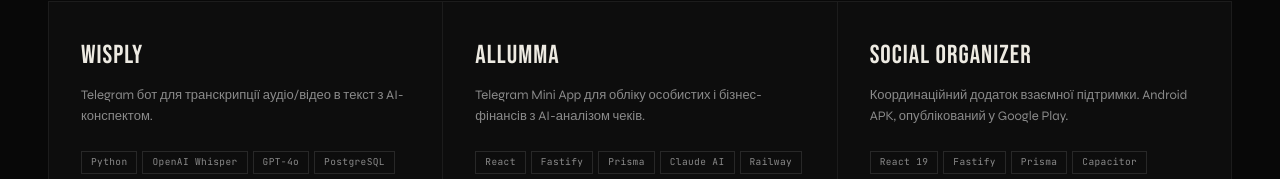
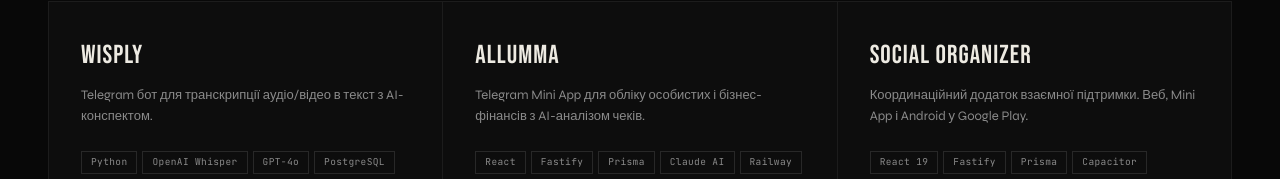
Before and after one commit to Lambertain/lambertain-site, a Next.js app: page / in a window 1280 px wide. Shown: the part 2604-2783 px from the top of the page. Built offline with nearby package versions, Linux system fonts and the light colour scheme.

Commit message:
feat: 14 projects with real links, multi-link support per card, new projects added

```diff
--- a/src/data/projects.ts
+++ b/src/data/projects.ts
@@ -1,4 +1,9 @@
 export type ProjectCategory = "all" | "telegram" | "ai" | "saas" | "web" | "tools";
+
+export interface ProjectLink {
+  url: string;
+  label: string;
+}
 
 export interface Project {
   num: string;
@@ -7,8 +12,7 @@
   longDesc: string;
   tags: string[];
   categories: Exclude<ProjectCategory, "all">[];
-  url: string | null;
-  urlLabel: string | null;
+  links: ProjectLink[];
   noUrlReason: string | null;
 }
 
@@ -26,132 +30,164 @@
     num: "01",
     name: "WISPLY",
     desc: "Telegram бот для транскрипції аудіо/відео в текст з AI-конспектом.",
-    longDesc: "Підтримує YouTube, TikTok, Instagram Reels, голосові повідомлення Telegram, аудіо/відео файли. OpenAI Whisper для транскрипції, GPT для структурованого конспекту. Система тарифів зі Stripe та Telegram Stars, реферальна програма. Безкоштовно — 5 транскрипцій/місяць до 2 годин.",
+    longDesc: "Підтримує YouTube, TikTok, Instagram Reels, голосові повідомлення, аудіо/відео файли. OpenAI Whisper для транскрипції, GPT для структурованого конспекту. Система тарифів зі Stripe та Telegram Stars, реферальна програма. Безкоштовно — 5 транскрипцій/місяць до 2 годин.",
     tags: ["Python", "OpenAI Whisper", "GPT-4o", "PostgreSQL", "Railway"],
     categories: ["telegram", "ai"],
-    url: null,
-    urlLabel: null,
-    noUrlReason: "Бот у закритому бета-доступі",
+    links: [{ url: "https://t.me/Wisply_bot", label: "Telegram бот" }],
+    noUrlReason: null,
   },
   {
     num: "02",
     name: "ALLUMMA",
     desc: "Telegram Mini App для обліку особистих і бізнес-фінансів з AI-аналізом чеків.",
-    longDesc: "Multi-tenant архітектура: кілька гаманців, спільний доступ. Фото чека → Claude AI парсить суму, категорію, дату. Повна аналітика витрат з графіками та фільтрами. Експорт у CSV. Telegram initData автентифікація без паролів.",
+    longDesc: "Multi-tenant архітектура: кілька гаманців, спільний доступ. Фото чека → Claude AI парсить суму, категорію, дату. Повна аналітика витрат з графіками та фільтрами. Telegram initData автентифікація без паролів. Доступний як веб-сайт і Telegram Mini App.",
     tags: ["React", "Fastify", "Prisma", "Claude AI", "Railway"],
     categories: ["telegram", "ai"],
-    url: null,
-    urlLabel: null,
-    noUrlReason: "Mini App у стадії розробки",
+    links: [
+      { url: "https://www.allumma.app/", label: "allumma.app" },
+      { url: "https://t.me/allumma_bot", label: "Mini App" },
+    ],
+    noUrlReason: null,
   },
   {
     num: "03",
     name: "SOCIAL ORGANIZER",
-    desc: "Координаційний додаток взаємної підтримки. Android APK, опублікований у Google Play.",
-    longDesc: "Платформа для організації колективної підтримки між учасниками. Веб-версія + Android APK (Capacitor). Система завдань, підтверджень і рейтингів. Localizations: ru/en. Повний CI/CD через Railway та Google Play Internal Testing.",
+    desc: "Координаційний додаток взаємної підтримки. Веб, Mini App і Android у Google Play.",
+    longDesc: "Платформа для організації взаємної підтримки між учасниками спільноти. Веб-версія, Telegram Mini App і Android APK (Capacitor) в Google Play. Система завдань, підтверджень і рейтингів. Локалізація ru/en. CI/CD через Railway.",
     tags: ["React 19", "Fastify", "Prisma", "Capacitor", "Railway"],
     categories: ["web"],
-    url: "https://play.google.com/store/apps/details?id=com.socialorganizer.app",
-    urlLabel: "Google Play",
+    links: [
+      { url: "https://www.orginizer.com/", label: "orginizer.com" },
+      { url: "https://play.google.com/store/apps/details?id=com.socialorganizer.app", label: "Google Play" },
+    ],
     noUrlReason: null,
   },
   {
     num: "04",
     name: "POWERINSIDE",
     desc: "AI-платформа для коучингу у силових видах спорту з AI-інтерв'ю тренерів.",
-    longDesc: "Тренери проходять AI-інтерв'ю (Claude): методика, спеціалізація, досвід → формується профіль. Атлети задають питання — AI відповідає від імені тренера на базі профілю. Stripe-оплата підписки. Next.js App Router + tRPC end-to-end type safety.",
+    longDesc: "Тренери проходять AI-інтерв'ю (Claude): методика, спеціалізація, досвід → формується профіль. Атлети задають питання — AI відповідає від імені тренера. Stripe-оплата підписки. Next.js App Router + tRPC end-to-end type safety. Доступний як веб і Telegram Mini App.",
     tags: ["Next.js", "tRPC", "Prisma", "Claude AI", "Stripe"],
     categories: ["ai", "saas"],
-    url: null,
-    urlLabel: null,
-    noUrlReason: "Платформа у закритому доступі для клієнта",
+    links: [
+      { url: "https://powerinside.app/", label: "powerinside.app" },
+    ],
+    noUrlReason: null,
   },
   {
     num: "05",
-    name: "KETTLEBELL",
-    desc: "Telegram Mini App для тренувань з готовими програмами і системою досягнень.",
-    longDesc: "34 вправи, 10 готових програм тренувань різних рівнів. Трекер прогресу по підходах і повторах. Система досягнень і стриків. Монорепо Turborepo: @kb/db, @kb/shared, @kb/i18n. tRPC забезпечує повну типізацію між фронтом і беком.",
-    tags: ["React", "Fastify", "tRPC", "Turborepo", "Railway"],
-    categories: ["telegram"],
-    url: null,
-    urlLabel: null,
-    noUrlReason: "Mini App у розробці",
-  },
-  {
-    num: "06",
     name: "TG LEADS PARSER",
     desc: "Мультитенантний SaaS-парсер лідів з Telegram-чатів з Mini App для управління.",
     longDesc: "Підключення власних Telegram-акаунтів через Telethon. Парсинг за ключовими словами, часом, активністю. Фільтрація дублікатів, експорт контактів. Mini App для управління задачами парсингу. SaaS-тарифи з лімітами по чатах і контактах.",
     tags: ["FastAPI", "Telethon", "React", "PostgreSQL", "Railway"],
     categories: ["telegram", "saas"],
-    url: null,
-    urlLabel: null,
-    noUrlReason: "SaaS у стадії MVP",
+    links: [
+      { url: "https://t.me/tgleadsparser_bot", label: "Telegram бот" },
+    ],
+    noUrlReason: null,
+  },
+  {
+    num: "06",
+    name: "BOOKING AI",
+    desc: "AI-букер для фотомоделей: автовідповіді на сайтах агентств через Grok AI.",
+    longDesc: "Playwright автоматизує браузерні профілі AdsPower для кожної моделі. Grok AI генерує відповіді фотографам у контексті переписки. Telegram-бот для менеджера з апрувом кожного повідомлення. Tracking знімок. Watchdog процес на Windows Server. Mini App для моделей і клієнтів.",
+    tags: ["Node.js", "Playwright", "Grammy", "Grok AI"],
+    categories: ["ai"],
+    links: [
+      { url: "https://lambertain.agency", label: "lambertain.agency" },
+    ],
+    noUrlReason: null,
   },
   {
     num: "07",
-    name: "BOOKING AI",
-    desc: "AI-букер для фотомоделей: автовідповіді на сайтах агентств через Grok AI.",
-    longDesc: "Playwright автоматизує браузерні профілі AdsPower для кожної моделі. Grok AI генерує відповіді фотографам у контексті переписки. Telegram-бот для менеджера з апрувом кожного повідомлення. Tracking знімок у PostgreSQL. Watchdog процес на Windows Server.",
-    tags: ["Node.js", "Playwright", "Grammy", "Grok AI"],
-    categories: ["ai"],
-    url: null,
-    urlLabel: null,
-    noUrlReason: "Внутрішній інструмент агентства",
+    name: "ZENNOSHOP",
+    desc: "E-commerce магазин шаблонів ZennoPoster з Cloudflare R2 та Stripe.",
+    longDesc: "Каталог шаблонів для автоматизації ZennoPoster/ZennoLab. Cloudflare R2 для зберігання файлів, захищені підписані URL для завантаження після оплати. Stripe Checkout + webhooks. Admin-панель для управління продуктами і замовленнями. Також доступний як Telegram Mini App.",
+    tags: ["Next.js", "Prisma", "Tailwind", "Cloudflare R2", "Stripe"],
+    categories: ["web", "saas"],
+    links: [
+      { url: "https://www.zennotemplates.com/", label: "zennotemplates.com" },
+    ],
+    noUrlReason: null,
   },
   {
     num: "08",
-    name: "SVITOVI STANDARTY",
-    desc: "Корпоративна платформа управління стандартами. Генерація документів Word.",
-    longDesc: "Динамічні поля через field_definitions: UKR/EN пари, різні типи (text, select, date). Генерація .docx через docxtemplater з кастомними шаблонами. Ролева модель: адмін, менеджер, перегляд. Docker Compose на Synology NAS + Cloudflare Tunnel. Захищений доступ через Zero Trust.",
-    tags: ["Next.js", "Prisma", "PostgreSQL", "Docker", "Cloudflare"],
-    categories: ["web", "saas"],
-    url: "https://app.intlstandards.org",
-    urlLabel: "intlstandards.org",
+    name: "FRESHFLIX",
+    desc: "Chrome/Edge розширення для Netflix: TMDB-рейтинги та метадані прямо на сторінці.",
+    longDesc: "Відображає рейтинг TMDB, жанри, рік, опис прямо на сторінці перегляду Netflix без переходів. Manifest V3, content scripts з Shadow DOM ізоляцією стилів. Автоматичний пошук за назвою та роком для точних збігів. Опубліковано в Chrome Web Store.",
+    tags: ["JavaScript", "Chrome Extension", "Manifest V3", "TMDB API"],
+    categories: ["tools"],
+    links: [
+      { url: "https://chromewebstore.google.com/detail/freshflix/dglagjjecpiliellfdcekmaekalfgldc", label: "Chrome Web Store" },
+    ],
     noUrlReason: null,
   },
   {
     num: "09",
-    name: "ECADEMY",
-    desc: "Платформа автоматизації Meta Ads + CRM-інтеграції (NetHunt, AlfaCRM).",
-    longDesc: "API-шлюз між рекламними кабінетами і CRM-системами. Webhook-обробник Lead Ads → автоматична передача лідів в NetHunt або AlfaCRM. Дашборд аналітики витрат і конверсій. Docker Compose деплой на VPS клієнта.",
-    tags: ["FastAPI", "React", "PostgreSQL", "Docker"],
+    name: "BAS DASHBOARD",
+    desc: "Аналітичний дашборд для BAS/1C з візуалізацією продажів і бізнес-метрик.",
+    longDesc: "Веб-застосунок для аналітики бізнесу на базі даних BAS/1C. Recharts для інтерактивних графіків і чартів продажів. Next.js 16 + React 19, Tailwind CSS 4. Авторизація, фільтри по датах і підрозділах, експорт звітів. Розгорнуто на Railway.",
+    tags: ["Next.js 16", "React 19", "Recharts", "Tailwind", "Railway"],
     categories: ["web", "saas"],
-    url: null,
-    urlLabel: null,
-    noUrlReason: "Закрита платформа для клієнта",
+    links: [
+      { url: "https://bas-dashboard-production.up.railway.app/", label: "bas-dashboard" },
+    ],
+    noUrlReason: null,
   },
   {
     num: "10",
-    name: "ZENNOSHOP",
-    desc: "E-commerce магазин шаблонів ZennoPoster з Cloudflare R2 та Stripe.",
-    longDesc: "Каталог шаблонів для автоматизації ZennoPoster/ZennoLab. Cloudflare R2 для зберігання файлів, захищені підписані URL для завантаження після оплати. Stripe Checkout + webhooks. Admin-панель для управління продуктами і замовленнями.",
-    tags: ["Next.js", "Prisma", "Tailwind", "Cloudflare R2", "Stripe"],
-    categories: ["web", "saas"],
-    url: null,
-    urlLabel: null,
-    noUrlReason: "Магазин на паузі",
+    name: "GOLDEN PEOPLE",
+    desc: "SaaS-платформа з AI-підбором людей і Stripe-підпискою.",
+    longDesc: "Full-stack Next.js 14 платформа для пошуку і підбору людей. NextAuth v4 з Google OAuth і Credentials. Anthropic Claude Haiku для AI-функцій. Stripe для оплати підписок. Prisma 7 + PostgreSQL. Framer Motion анімації. Захищені профілі, зашифровані паролі.",
+    tags: ["Next.js 14", "Prisma", "Claude AI", "Stripe", "PostgreSQL"],
+    categories: ["web", "saas", "ai"],
+    links: [
+      { url: "https://goppl.org/", label: "goppl.org" },
+    ],
+    noUrlReason: null,
   },
   {
     num: "11",
-    name: "FRESHFLIX",
-    desc: "Chrome/Edge розширення для Netflix: TMDB-рейтинги та метадані на сторінці.",
-    longDesc: "Відображає рейтинг TMDB, жанри, рік, опис прямо на сторінці перегляду Netflix без переходів. Manifest V3, content scripts з Shadow DOM ізоляцією стилів. Автоматичний пошук за назвою та роком для точних збігів.",
-    tags: ["JavaScript", "Chrome Extension", "Manifest V3", "TMDB API"],
-    categories: ["tools"],
-    url: null,
-    urlLabel: null,
-    noUrlReason: "Розширення не опубліковано публічно",
+    name: "L-SCHOOL",
+    desc: "Освітня платформа з курсами, уроками і Telegram Mini App для навчання.",
+    longDesc: "Повноцінна LMS-платформа для онлайн-навчання. Веб-сайт, Telegram Mini App і Android-застосунок у Google Play. Курси, уроки, домашні завдання, відстеження прогресу. Реєстрація та авторизація, особистий кабінет учня.",
+    tags: ["React", "Node.js", "PostgreSQL", "Capacitor", "Railway"],
+    categories: ["web", "saas"],
+    links: [
+      { url: "https://www.l-school.app/", label: "l-school.app" },
+    ],
+    noUrlReason: null,
   },
   {
     num: "12",
-    name: "CODEX AURA",
-    desc: "Python-бібліотека статичного аналізу залежностей коду через AST і Neo4j.",
-    longDesc: "Аналізує Python-кодову базу: будує граф залежностей між модулями, класами, функціями через AST. Зберігає у Neo4j для Cypher-запитів. FastAPI сервер для візуалізації графу. Опублікована на PyPI. Корисна для рефакторингу великих проєктів.",
-    tags: ["Python", "FastAPI", "Neo4j", "AST", "PyPI"],
-    categories: ["tools", "ai"],
-    url: "https://pypi.org/project/codex-aura/",
-    urlLabel: "PyPI",
+    name: "KABANCHIK MONITOR",
+    desc: "Chrome-розширення для моніторингу фріланс-замовлень на Kabanchik.ua з Telegram-сповіщеннями.",
+    longDesc: "Автоматично відстежує нові замовлення на Kabanchik.ua у вибраних категоріях. Фільтрація за стоп-словами, захист від дублікатів, авто-очищення через 7 днів. Миттєві сповіщення в Telegram через бот. Налаштовуваний інтервал перевірки.",
+    tags: ["JavaScript", "Chrome Extension", "Telegram Bot API"],
+    categories: ["tools"],
+    links: [],
+    noUrlReason: "Ссилка буде пізніше",
+  },
+  {
+    num: "13",
+    name: "OLX PARSER",
+    desc: "Chrome-розширення для збору контактів з OLX.ua з пакетним експортом у Excel/TXT.",
+    longDesc: "Manifest V3 розширення для Chrome. Збирає імена, телефони, тип оголошення з будь-якої категорії OLX.ua. Підтримка фільтрів, автоматична пагінація, вибір кількості (100-1000). Паралельні запити батчами по 300мс для швидкості. Експорт у CSV/Excel і TXT.",
+    tags: ["JavaScript", "Chrome Extension", "Manifest V3", "CSV Export"],
+    categories: ["tools"],
+    links: [],
+    noUrlReason: "Ссилка буде пізніше",
+  },
+  {
+    num: "14",
+    name: "PATTERNSHIFT",
+    desc: "Веб-платформа та Telegram Mini App для роботи з патернами і шаблонами.",
+    longDesc: "Повноцінний веб-застосунок з Telegram Mini App. Зберігання, пошук і управління патернами. Адаптивний інтерфейс, авторизація користувачів, особистий кабінет. Розгорнуто на Railway.",
+    tags: ["React", "Node.js", "PostgreSQL", "Railway"],
+    categories: ["web", "saas"],
+    links: [
+      { url: "https://www.patternshift.app/", label: "patternshift.app" },
+    ],
     noUrlReason: null,
   },
 ];
```
Also changed, not shown: src/components/Projects.tsx (+7 -4 lines).
